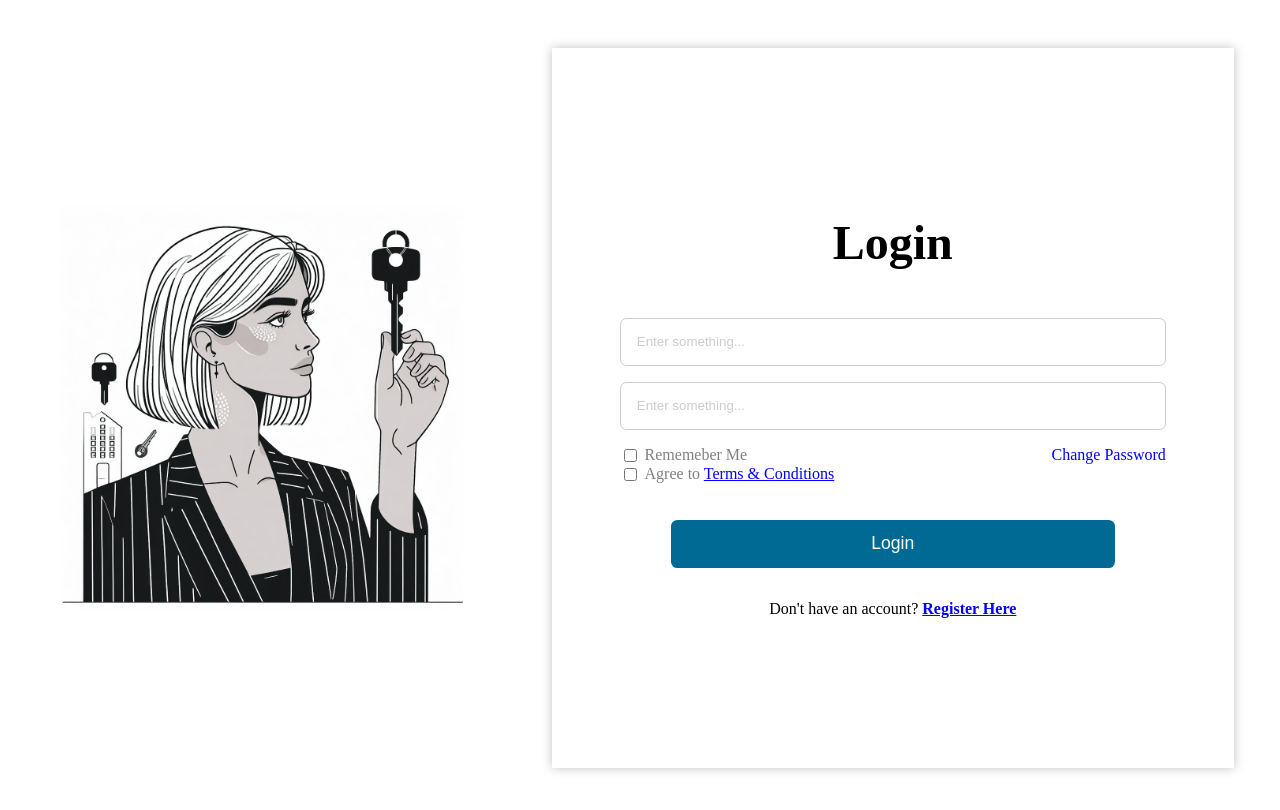
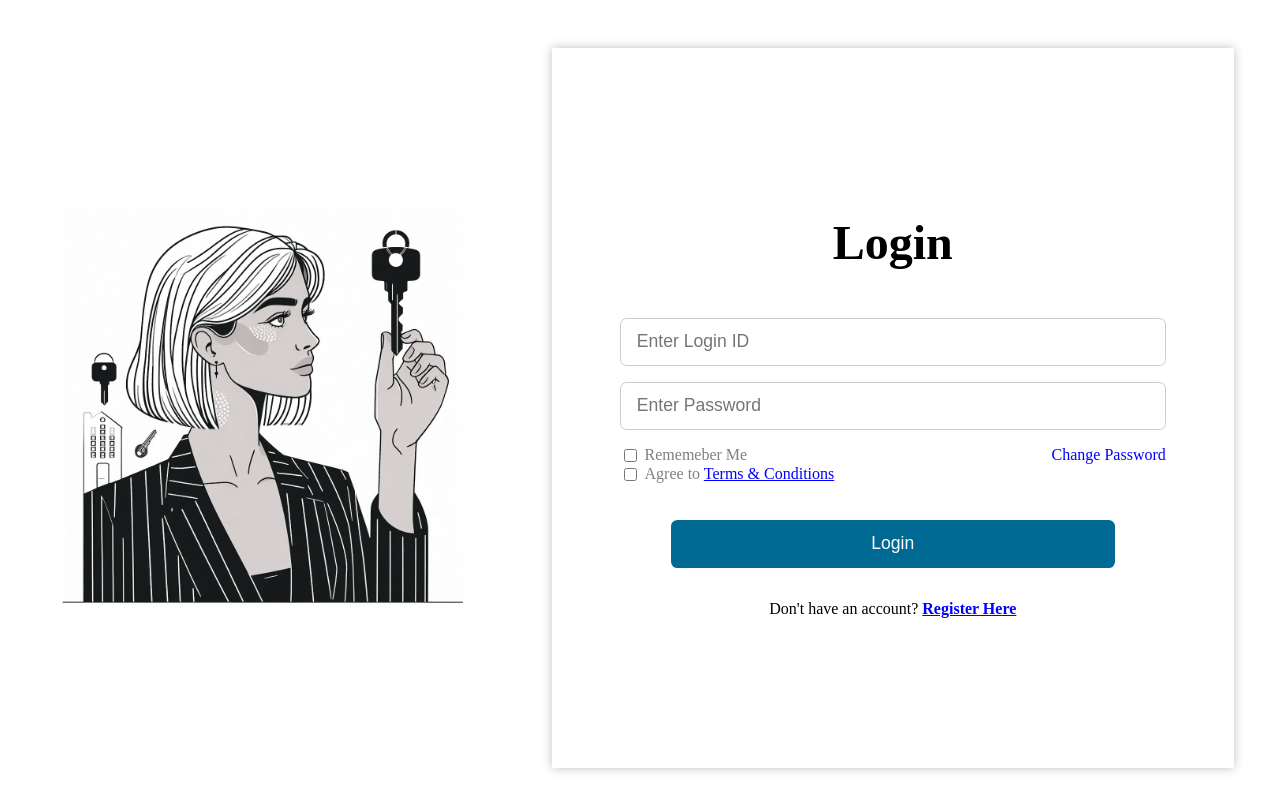
Before and after one commit to 2brownc/haute-login, a React (Vite) app: page / in a window 1280 px wide. Shown: the top 810 px of the page. Built offline with nearby package versions, Linux system fonts and the light colour scheme; some icons are missing.

Commit message:
input box font

```diff
--- a/src/components/Inputs.jsx
+++ b/src/components/Inputs.jsx
@@ -12,6 +12,9 @@ const InputContainer = styled.div`
   margin: 0;
   border-radius: 0.4rem;
   box-sizing: border-box;
+
+  font-size : 1.2rem;
+  color: grey;
 
   display: flex;
   flex-direction: row;
@@ -35,8 +38,10 @@ const InputBox = styled.input`
   border: none;
   outline: none;
 
+  font-size: 1.1rem;
+
   &::placeholder {
-    color: #ccc;
+
   }
 `;
 
@@ -56,7 +61,7 @@ const InfoDiv = styled.div`
 
 `;
 
-export function Input({ value, onChange, password = false }) {
+export function Input({ value, onChange, placeholder, password = false }) {
   const [typing, setTyping] = useState(false);
   const [valid, setValid] = useState(false);
   const [showPassword, setShowPassword] = useState(false);
@@ -95,7 +100,7 @@ export function Input({ value, onChange, password = false }) {
     <InputContainer>
       <InputBox
         type={`${(password && !showPassword) ? "password" : "text"}`}
-        placeholder="Enter something..."
+        placeholder={placeholder}
         onKeyDown={handleKeyDown}
         onBlur={handleBlur}
         value={value}
--- a/src/components/LoginPane.jsx
+++ b/src/components/LoginPane.jsx
@@ -71,6 +71,10 @@ const TextRight = styled.div`
   text-align: right;
 `;
 
+const TextBold = styled.div`
+  font-weight: bold;
+`;
+
 export function LoginPane() {
   const [loginId, setLoginId] = useState("");
   const [password, setPassword] = useState("");
@@ -84,8 +88,8 @@ export function LoginPane() {
       <LoginText>Login</LoginText>
 
       <InputContainer>
-        <Input />
-        <Input password />
+        <Input placeholder={"Enter Login ID"} />
+        <Input placeholder={"Enter Password"} password />
       </InputContainer>
 
       <OptionContainer>
```
